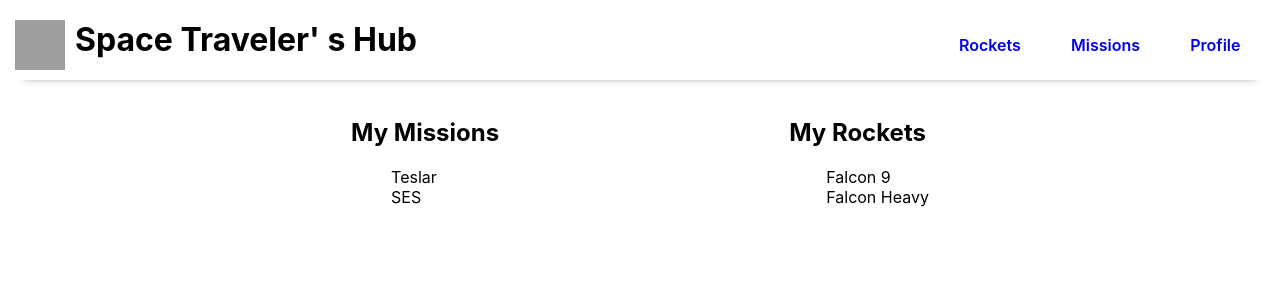
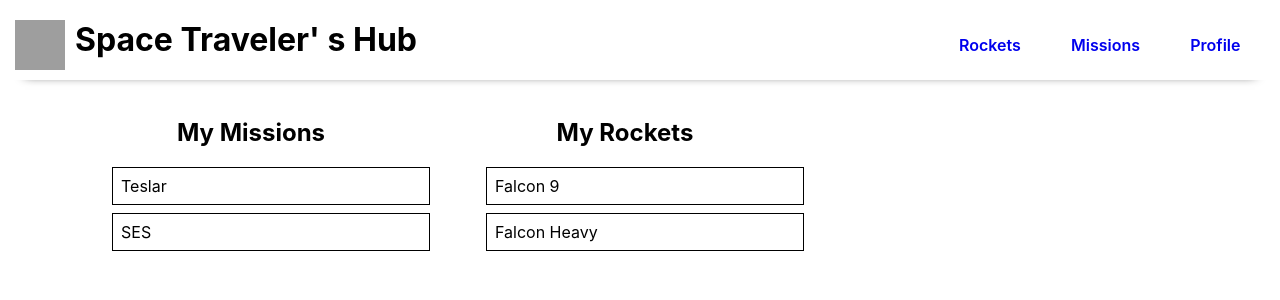
Before and after one commit to kwambiee/space-travelers-hub-capstoneproject, a React (Create React App) app: page /profile in a window 1280 px wide. Shown: the top 300 px of the page. Built offline with nearby package versions, Linux system fonts and the light colour scheme; grey boxes are pictures that could not be loaded.

Commit message:
Add borders to list

```diff
--- a/src/App.css
+++ b/src/App.css
@@ -39,10 +39,14 @@
 }
 .profileTitles{
   display: flex;
-  justify-content: space-evenly;
   padding: 0.5rem 4rem;
+
 }
 .profileTitles li {
   text-align: start;
   list-style: none;
+  border: 1px solid black;
+  width: 300px;
+  margin: 0.5rem;
+  padding: 0.5rem;
 }
```
